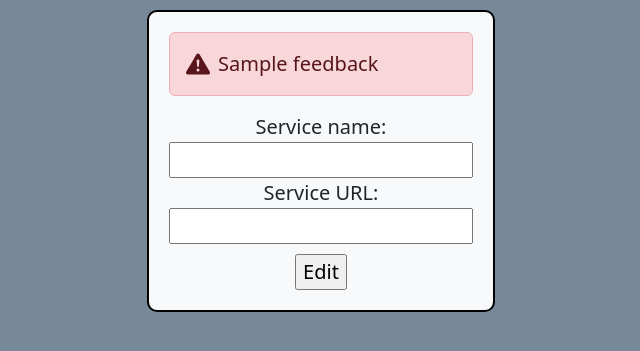
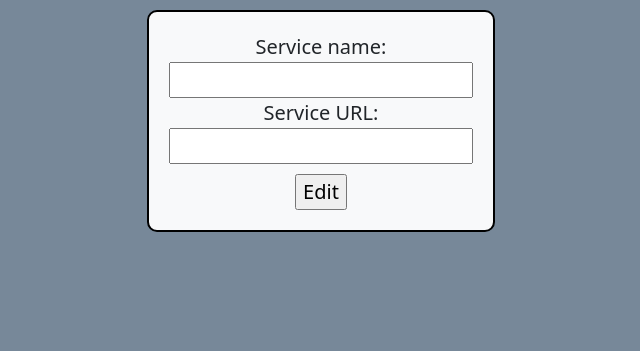
Before and after one commit to StefBuwalda/WebTech, a Flask app: template application/dash/templates/edit_service.html in a window 1280 px wide. Shown: the part 56-407 px from the top of the page, without its empty margins (319-959 px from the left). Run offline with Flask 3, Linux system fonts and the light colour scheme; tables that the repository leaves empty hold one stand-in row (values such as "Sample post"); the template is opened without the code that fills it: values that come from a table or form of the project are taken from there, most other values are stand-ins (such as "Sample title", 1, 10 or a date in 2020).

Commit message:
Update edit_service.html

```diff
--- a/application/dash/templates/edit_service.html
+++ b/application/dash/templates/edit_service.html
@@ -7,37 +7,6 @@ Add service
 {% block content %}
 <form class="form bg-body-tertiary" method="POST">
     {{ form.hidden_tag() }}
-    <svg xmlns="http://www.w3.org/2000/svg" style="display: none;">
-        <symbol id="check-circle-fill" fill="currentColor" viewBox="0 0 16 16">
-            <path
-                d="M16 8A8 8 0 1 1 0 8a8 8 0 0 1 16 0zm-3.97-3.03a.75.75 0 0 0-1.08.022L7.477 9.417 5.384 7.323a.75.75 0 0 0-1.06 1.06L6.97 11.03a.75.75 0 0 0 1.079-.02l3.992-4.99a.75.75 0 0 0-.01-1.05z" />
-        </symbol>
-        <symbol id="exclamation-triangle-fill" fill="currentColor" viewBox="0 0 16 16">
-            <path
-                d="M8.982 1.566a1.13 1.13 0 0 0-1.96 0L.165 13.233c-.457.778.091 1.767.98 1.767h13.713c.889 0 1.438-.99.98-1.767L8.982 1.566zM8 5c.535 0 .954.462.9.995l-.35 3.507a.552.552 0 0 1-1.1 0L7.1 5.995A.905.905 0 0 1 8 5zm.002 6a1 1 0 1 1 0 2 1 1 0 0 1 0-2z" />
-        </symbol>
-    </svg>
-    {% if feedback %}
-    {% if feedback=="Service succesfully added" %}
-    <div class="alert alert-success d-flex align-items-center" role="alert">
-        <svg class="bi flex-shrink-0 me-2" width="24" height="24" role="img" aria-label="Success:">
-            <use xlink:href="#check-circle-fill" />
-        </svg>
-        <div>
-            {{feedback}}
-        </div>
-    </div>
-    {% else %}
-    <div class="alert alert-danger d-flex align-items-center" role="alert">
-        <svg class="bi flex-shrink-0 me-2" width="24" height="24" role="img" aria-label="Danger:">
-            <use xlink:href="#exclamation-triangle-fill" />
-        </svg>
-        <div>
-            {{feedback}}
-        </div>
-    </div>
-    {% endif %}
-    {% endif %}
     <div>
         {{ form.name.label }} <br> {{ form.name() }}
     </div>
```
